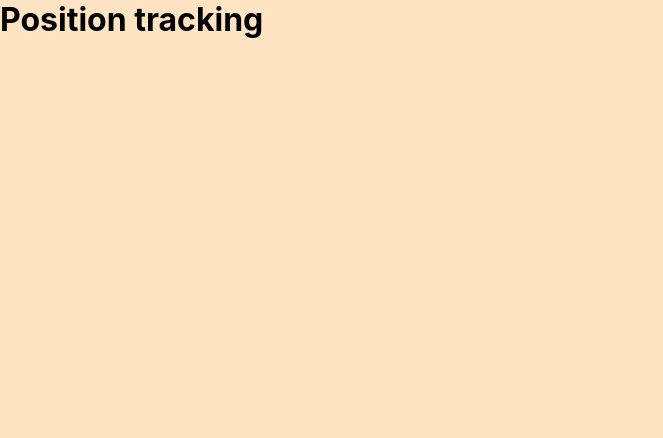
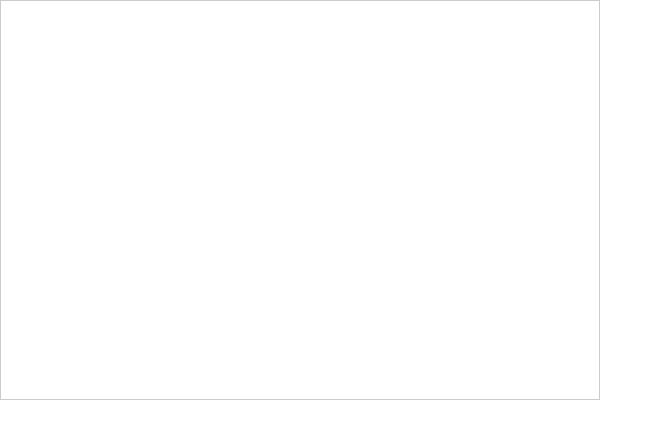
Before and after one commit to tolorendev/position-tracking-app, a React (Create React App) app: page / in a window 1280 px wide. Shown: the top 438 px of the page, without its empty margins (0-663 px from the left). Built offline with nearby package versions, Linux system fonts and the light colour scheme.

Commit message:
Ve hinh chu nhat

```diff
--- a/src/App.css
+++ b/src/App.css
@@ -1,4 +1,16 @@
-.app {
-  height: 100vh;
-  background-color: bisque;
+.canvas {
+  position: relative;
+  width: 600px;
+  height: 400px;
+  border: 1px solid #ccc;
 }
+
+.rectangle {
+  position: absolute;
+  border: 2px solid #000;
+}
+
+.current-rectangle {
+  position: absolute;
+  border: 2px dashed #000;
+}
--- a/src/App.js
+++ b/src/App.js
@@ -2,57 +2,74 @@ import React, { useState } from "react";
 import "./App.css";
 
 const App = () => {
-  const [rectangle, setRectangle] = useState(null);
+  const [isDrawing, setIsDrawing] = useState(false);
+  const [rectangles, setRectangles] = useState([]);
+  const [currentRectangle, setCurrentRectangle] = useState({
+    startX: 0,
+    startY: 0,
+    width: 0,
+    height: 0,
+  });
 
   const handleMouseDown = (event) => {
     const { clientX, clientY } = event;
-    const rectangle = {
+    setIsDrawing(true);
+    setCurrentRectangle({
       startX: clientX,
       startY: clientY,
       width: 0,
       height: 0,
-    };
-    setRectangle(rectangle);
+    });
   };
 
   const handleMouseMove = (event) => {
-    if (!rectangle) return;
+    if (!isDrawing) return;
     const { clientX, clientY } = event;
-    const updatedRectangle = {
-      ...rectangle,
-      width: clientX - rectangle.startX,
-      height: clientY - rectangle.startY,
-    };
-    setRectangle(updatedRectangle);
+    setCurrentRectangle((prevRectangle) => ({
+      ...prevRectangle,
+      width: clientX - prevRectangle.startX,
+      height: clientY - prevRectangle.startY,
+    }));
   };
 
   const handleMouseUp = () => {
-    if (!rectangle) return;
-
-    // Log tọa độ của hình chữ nhật
-    console.log("X:", rectangle.startX, ", Y:", rectangle.startY);
-
-    setRectangle(null);
+    setIsDrawing(false);
+    setRectangles((prevRectangles) => [...prevRectangles, currentRectangle]);
+    setCurrentRectangle({
+      startX: 0,
+      startY: 0,
+      width: 0,
+      height: 0,
+    });
   };
 
   return (
     <div
-      className="app"
+      className="canvas"
       onMouseDown={handleMouseDown}
       onMouseMove={handleMouseMove}
       onMouseUp={handleMouseUp}
     >
-      <h1>Position tracking</h1>
-      {rectangle && (
+      {rectangles.map((rectangle, index) => (
         <div
+          key={index}
+          className="rectangle"
           style={{
-            position: "absolute",
             top: rectangle.startY,
             left: rectangle.startX,
             width: rectangle.width,
             height: rectangle.height,
-            border: "1px solid red",
-            backgroundColor: "rgba(255, 0, 0, 0.2)",
+          }}
+        />
+      ))}
+      {isDrawing && (
+        <div
+          className="current-rectangle"
+          style={{
+            top: currentRectangle.startY,
+            left: currentRectangle.startX,
+            width: currentRectangle.width,
+            height: currentRectangle.height,
           }}
         />
       )}
@@ -61,29 +78,3 @@ const App = () => {
 };
 
 export default App;
-
-// import logo from './logo.svg';
-// import './App.css';
-
-// function App() {
-//   return (
-//     <div className="App">
-//       <header className="App-header">
-//         <img src={logo} className="App-logo" alt="logo" />
-//         <p>
-//           Edit <code>src/App.js</code> and save to reload.
-//         </p>
-//         <a
-//           className="App-link"
-//           href="https://reactjs.org"
-//           target="_blank"
-//           rel="noopener noreferrer"
-//         >
-//           Learn React
-//         </a>
-//       </header>
-//     </div>
-//   );
-// }
-
-// export default App;
```
